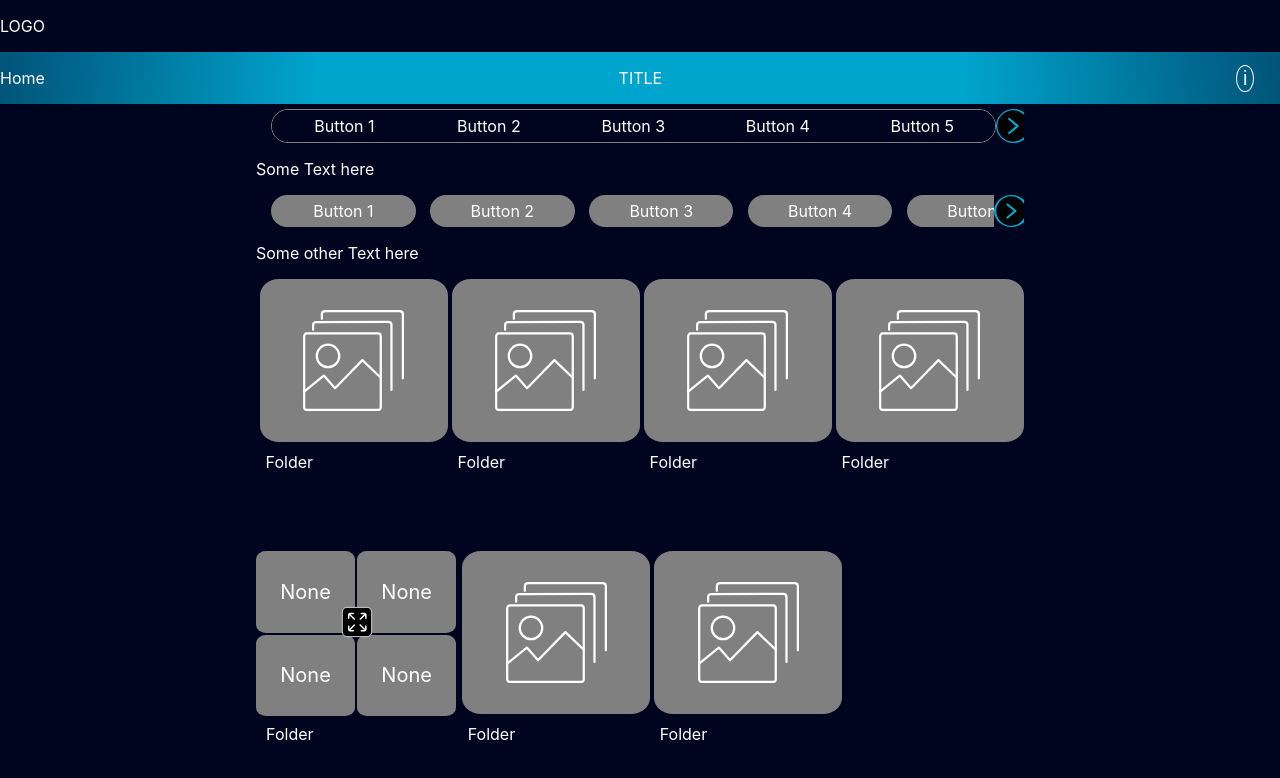
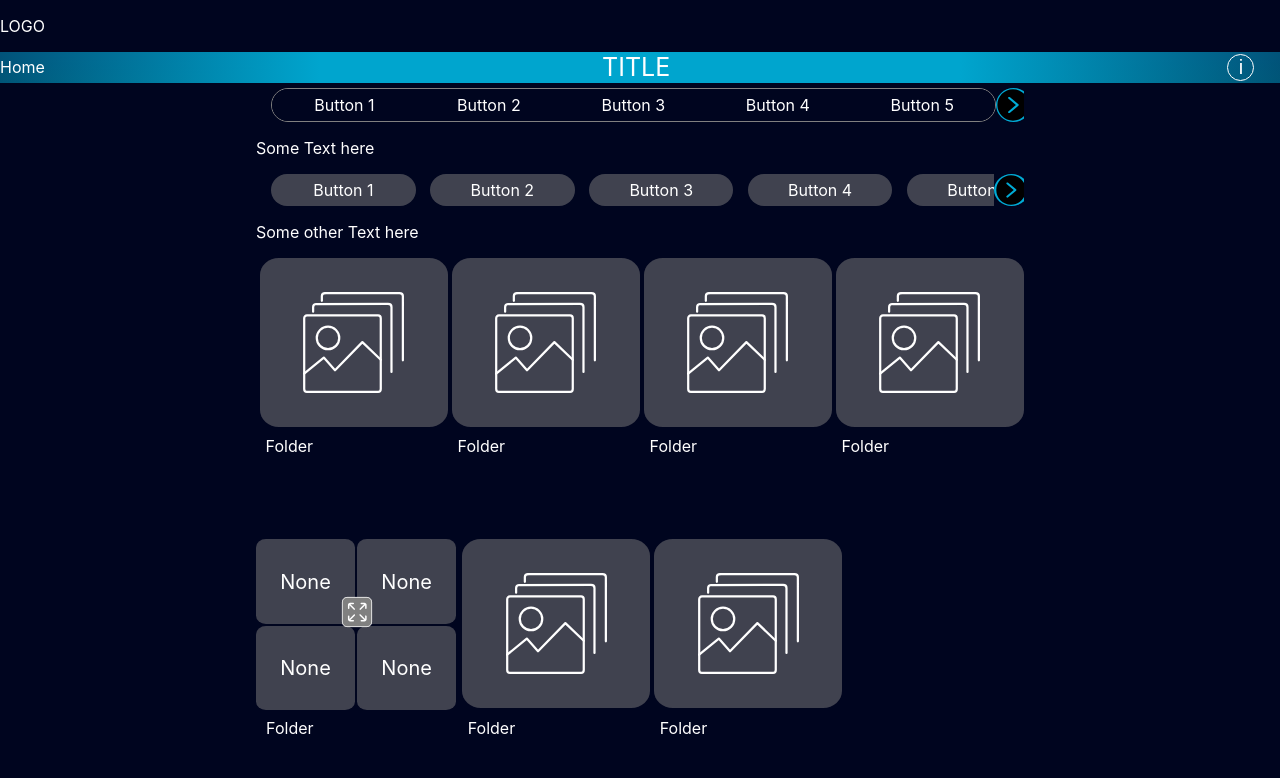
Before and after one commit to HualiangZ/css-development, a React (Create React App) app: page / in a window 1280 px wide. Shown: the top 778 px of the page. Built offline with nearby package versions, Linux system fonts and the light colour scheme.

Commit message:
colour changes

```diff
--- a/src/components/Page2.css
+++ b/src/components/Page2.css
@@ -19,7 +19,7 @@
 
     .PageContainer-Page2 .Container{
         width: 100%;
-        height: 77vh;
+        height: 83vh;
         overflow-x: hidden;
     }
 
@@ -37,7 +37,7 @@
 
     .CustomInput2 {
         flex-grow: 1;
-        background-color: gray;
+        background-color: rgba(128, 128, 128, 0.5);;
         margin-right: 2%;
         border-top-right-radius: 50px;
         border-bottom-right-radius: 50px;
@@ -56,7 +56,7 @@
         background-color: #00051F;
         height: 50px;
         width: 100%;
-        position: sticky;
+        position: absolute;
         display: flex;
         justify-content: space-evenly;
         align-items: center;
@@ -65,7 +65,7 @@
 
     .Circle{
         width: 6%;
-        height:65%;
+        height: 65%;
         border-radius: 100%;
         border: 1px solid #fff;
     }
@@ -75,7 +75,7 @@
         height: 100%;
         width: 100%;
         background-image: url("../Images/Album.svg");
-        background-color: gray;
+        background-color: rgba(128, 128, 128, 0.5);;
         border:none;
         background-size: 60%;
         background-repeat: no-repeat;
@@ -93,7 +93,7 @@
         margin-left: 5%;
         display: flex;
         flex-direction: column;
-        height: 40%;
+        height: 30%;
         min-width: 40%;
         justify-content: center;
         margin-bottom: 5%;
@@ -118,7 +118,7 @@
         margin-bottom: 1%;
         height:50%;
         width: 49%;
-        background-color: gray;
+        background-color: rgba(128, 128, 128, 0.5);;
         border-radius: 10%;
         display: flex;
         justify-content: center;
@@ -129,7 +129,7 @@
         font-size: 20px;
     }
     .Expand{
-        margin-top: -110px;
+        margin-top: -95px;
         margin-left: 40%;
         width: 20%;
         height: 30%;
@@ -153,7 +153,7 @@
 
     .PageContainer-Page2 .Container{
         width: 100%;
-        height: 85vh;
+        height: 88vh;
         overflow-x: hidden;
     }
 
@@ -171,7 +171,7 @@
 
     .CustomInput2 {
         flex-grow: 1;
-        background-color: gray;
+        background-color: rgba(128, 128, 128, 0.5);;
         margin-right: 2%;
         border-top-right-radius: 50px;
         border-bottom-right-radius: 50px;
@@ -197,7 +197,7 @@
         height: 60%;
         min-width: 90%;
         background-image: url("../Images/Album.svg");
-        background-color: gray;
+        background-color: rgba(128, 128, 128, 0.5);;
         border:none;
         background-size: 60%;
         background-repeat: no-repeat;
@@ -236,7 +236,7 @@
         margin-bottom: 1%;
         height:50%;
         width: 49%;
-        background-color: gray;
+        background-color: rgba(128, 128, 128, 0.5);
         border-radius: 10%;
         display: flex;
         justify-content: center;
@@ -247,7 +247,7 @@
         font-size: 20px;
     }
     .Expand{
-        margin-top: -120px;
+        margin-top: -125px;
         margin-left: 40%;
         width: 20%;
         height: 30%;
@@ -260,16 +260,27 @@
 
 }
 
+.TitleTxt, .HomeTxt{
+    color: #fff;
+
+}
+
+.TitleTxt{
+    font-size: 25px;
+    margin-bottom: 1%;
+}
+
 .Banner1{
     background: #00051F;
     display: flex;
-    width:100%
+    width:100%;
 }
 
 .Banner2{
     display: flex;
     width: 100%;
     justify-content: space-between;
+    align-items: center;
     background: radial-gradient(circle, rgba(0,165,206,1) 50%, rgba(0,165,206,0.5) 100%);
 }
 
@@ -348,13 +359,17 @@
     align-self: center;
     justify-content: center;
     height: 100%;
+    width: 25px;
     margin-right: 2%;
     border-radius: 100%;
     border: 1px solid #fff;
+
 }
 
 .InfoBtn{
     color: white;
+    width: 100%;
+    height: 100%;
     font-size: 20px;
     background-color: transparent;
     border: none;
--- a/src/components/Page2.js
+++ b/src/components/Page2.js
@@ -147,10 +147,10 @@ export default function Page2() {
                 </div>
                 <div className='Banner2'>
                     <div className='HomeBtn'>
-                        <p>Home</p>
+                        <div className='HomeTxt'>Home</div>
                     </div>
                     <div className='Title'>
-                        <p>TITLE</p>
+                        <div className='TitleTxt'>TITLE</div>
                     </div>
                     <div className='InfoContainer'>
                         <button className='InfoBtn'>
```
Also changed, not shown: src/Images/ExpandInverte.svg.
